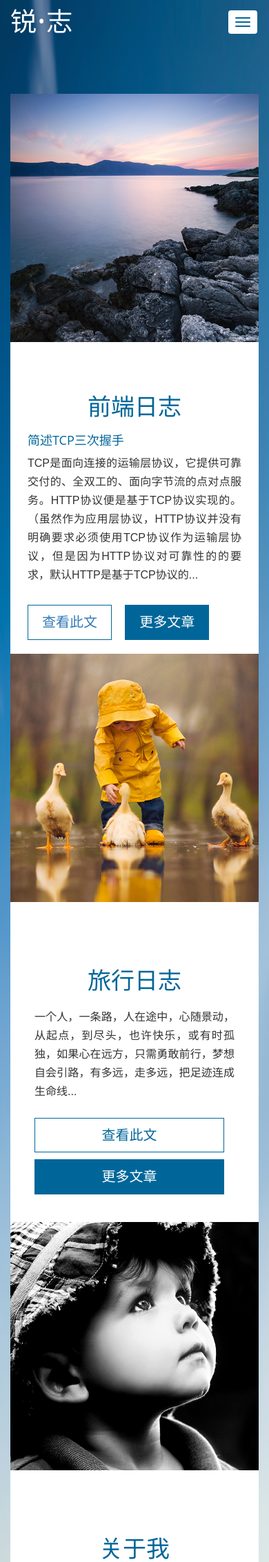
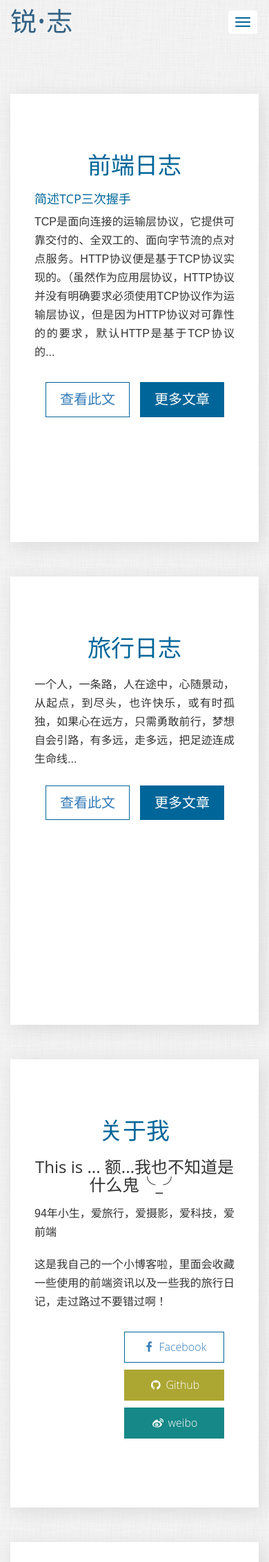
Before and after one commit to XurryAli/xurryblog, a PHP site: page / in a window 390 px wide. Shown: the top 2265 px of the page at 69% size. Run offline with PHP 8.4, Linux system fonts and the light colour scheme.

Commit message:
update by xurry 2017.3.17 12:34

```diff
--- a/css/templatemo-style.css
+++ b/css/templatemo-style.css
@@ -12,14 +12,18 @@ a:focus {
 body{
     margin:0;
     padding:0;
-    background-image:url(../images/back.jpg);
-    background-repeat:no-repeat;
-    background-size:100% 100%;
+    background-image:url(../images/background.png);
+    /*background-repeat:no-repeat;
+    background-size:100% 100%;*/
     font-family: 'Open Sans', sans-serif;
     font-size: 16px;
     font-weight:300;
     text-align:justify;
     text-justify:distribute-all-lines;
+}
+section{
+    box-shadow: 5px 5px 25px #dadada;
+    background: white;
 }
 .row {
     margin-right: 0px;
@@ -57,7 +61,7 @@ p {
     display:none;
 }
 .navbar-brand {
-    color: #fff;
+    color: rgba(2, 61, 105, 0.80);
     font-weight:300;
     font-size: 38px;
 }
@@ -76,7 +80,7 @@ p {
 }
 .fixed-header ul li a{
     text-decoration:none;
-    color:#fff;
+    color:rgba(2, 61, 105, 0.80);
     font-size: 20px;
     font-weight: 300;
     padding: 10px 30px 0;
@@ -93,6 +97,9 @@ p {
     background: rgba(2, 61, 105, 0.80);
     padding: 0;
 }
+.fixed-header.Color{
+    color: white;
+}
 .fixed-header.scroll .navbar-brand {
     font-size: 30px;
 }
@@ -105,7 +112,13 @@ p {
 }
 #front {
     background: white;
-    margin-top: 8.5em;
+    margin: 8.5em 0 5.0rem 0;
+}
+#travel{
+    margin: 0 0 5.0rem 0;
+}
+#about{
+    margin: 0 0 5.0rem 0;
 }
 .content {
     padding-right: 0px;
@@ -114,7 +127,8 @@ p {
 .content-item {
     padding-right: 0px;
     padding-left: 0px;
-    min-height:570px !important;
+    min-height:400px !important;
+    /*border-bottom: 2px dashed #98b7ff; */
 }
 .content-item .more{
     float: right;
@@ -135,11 +149,15 @@ p {
 .last {
     padding-right: 0px;
     padding-left: 0px;
-    min-height:284px !important;
+    min-height:325px !important;
 }
 .background {
     background-color: #fff;
-    padding: 55px 45px;
+    padding: 25px 45px 25px 45px;
+}
+.bg{
+    background: rgba(2, 61, 105, 0.80);
+    color: white;
 }
 .about-text-container {
     font-style: italic;
@@ -156,18 +174,19 @@ p {
 .about-text {
     margin-bottom: 0;
     line-height: 1.6;
+    text-align: center;
 }
 .main-title {
     font-weight: 300;
     font-size: 34px;
     line-height: 1.4;
-    margin-top: 50px;
-    margin-bottom: 70px;
+    margin: 40px 0;
 }
 .section-title {
     font-size: 1.5em;
     margin-top: 0;
     margin-bottom: 25px;
+    text-align: center;
 }
 .dark-blue-text {
     color: #006699;
@@ -221,6 +240,7 @@ p {
     line-height: 27px;
 }
 .btn {
+    float: right;
     border-radius:0px;
     padding: 0;
     margin-top: 20px;
@@ -273,7 +293,6 @@ p {
 .green-btn {
     background:#168887;
     border:1px solid #168887;
-    margin-right: 0;
 }
 .green-btn a{
     color:#fff;
@@ -316,11 +335,17 @@ p {
     padding-left: 0;
     padding-right: 0;
 }
+
+/*底部*/
+footer{
+    margin:5.0rem 0 0  0;
+}
 .footer {
     color:#fff;
     font-size: 14px;
     font-weight: 400;
-    padding:48px 0;
+    padding:20px 0;
+    z-index: 99;
 }
 .footer a {
 	color: #FF6;
@@ -346,13 +371,13 @@ p {
     margin-bottom: 25px;
 }
 
+
+
+
+
+/*媒体查询*/
+
 @media screen and (max-width:1199px){
-    .content-item {
-        min-height: 470px !important;
-    }
-    .content-item img {
-        min-height: 470px !important;
-    }
     .background p {
         line-height: 22px;
     }
@@ -373,7 +398,7 @@ p {
         background-color: #fff;
     }
     .last {
-        min-height: 235px !important;
+        min-height: 400px !important;
     }
     textarea#message {
         height: 125px;
@@ -383,9 +408,6 @@ p {
 @media screen and (max-width: 1199px) and (min-width: 992px) {
     .background {
         padding: 25px;
-    }
-    .background.content-item-1 {
-        padding: 0 40px;
     }
     .btn {
         margin-top: 10px;
@@ -400,9 +422,9 @@ p {
 
 @media screen and (max-width:991px){
 
-    .content-item {
+    /*.content-item {
         min-height: inherit !important;
-    }
+    }*/
     .content-item img {
         min-height: inherit !important;
     }
@@ -434,6 +456,9 @@ p {
 }
 
 @media screen and (max-width:767px){
+    .content-item {
+        min-height: 580px !important;
+    }
     .last {
         min-height: inherit !important;
     }
@@ -464,7 +489,7 @@ p {
     }
     .main-menu ul {
         width: 100%;
-        background-color: #023D69;
+        background: rgba(2, 61, 105, 0.80);
     }
     .main-menu {
         max-height: 0;
@@ -478,7 +503,7 @@ p {
     }
     .main-menu ul li {
         display: block;
-        padding: 10px 0px;
+        padding: 10px 10px;
         width: 100%;
         float:left;
     }
@@ -486,6 +511,7 @@ p {
         padding: 0px 0px;
         width: 100%;
         float: left;
+        color: white !important;
     }
     #home {
         padding-top: 62px;
@@ -501,17 +527,24 @@ p {
     }
 }
 
-@media screen and (max-width: 480px) {
-    .background.content-item-1 {
-        padding: 40px 45px;
-    }
-}
-
 @media screen and (max-width: 420px) {
     .background {
         padding: 40px 35px;
     }
-    .background.content-item-1 {
-        padding: 20px 25px;
+    .bg{
+        background: rgba(2, 61, 105, 0.80);
+        color: white;
     }
 }
+@media screen and (max-width: 390px) {
+     .content-item {
+        min-height: 650px !important;
+    }
+    .background {
+        padding: 40px 35px;
+    }
+    .bg{
+        background: rgba(2, 61, 105, 0.80);
+        color: white;
+    }
+}
--- a/index.html
+++ b/index.html
@@ -34,38 +34,27 @@
 
     <div class="container">
         <section class="col-md-12 content" id="front">
-           <div class="col-lg-6 col-md-6 content-item">
-               <img src="images/1.jpg" alt="Image" class="tm-image">
-           </div>
-           <div class="col-lg-6 col-md-6 content-item content-item-1 background">
-               <!-- <div class="more"><a href="javascript:0;"><span>更多 <i class="fa fa-angle-double-right"></i></span></a></div> -->
+           <div class="col-lg-12 col-md-6 content-item background">
                <h2 class="main-title text-center dark-blue-text">前端日志</h2>
                <h4 class="dark-blue-text">简述TCP三次握手</h4>
                <p>TCP是面向连接的运输层协议，它提供可靠交付的、全双工的、面向字节流的点对点服务。HTTP协议便是基于TCP协议实现的。（虽然作为应用层协议，HTTP协议并没有明确要求必须使用TCP协议作为运输层协议，但是因为HTTP协议对可靠性的的要求，默认HTTP是基于TCP协议的...</p>
+               <button type="button" class="btn dark-blue-btn travelMore"><a href="javascript:0;">更多文章</a></button>
                <button type="button" class="btn dark-blue-bordered-btn"><a href="article.html">查看此文</a></button>
-               <button type="button" class="btn dark-blue-btn travelMore"><a href="javascript:0;">更多文章</a></button>
            </div>
        </section>
 
-       <section class="col-md-12 content padding" id="travel">
-        <div class="col-lg-6 col-md-6 col-md-push-6 content-item">
-           <img src="images/2.jpg" alt="Image" class="tm-image">
-       </div>
-       <div class="col-lg-6 col-md-6 col-md-pull-6 content-item background flexbox">
+       <section class="col-md-12 content" id="travel">
+         <div class="col-lg-12 col-md-6 content-item background">
          <!-- <div class="more"><a href="javascript:0;"><span>更多 <i class="fa fa-angle-double-right"></i></span></a></div> -->
              <h2 class="main-title text-center dark-blue-text">旅行日志</h2>
              <p class="section-text">一个人，一条路，人在途中，心随景动，从起点，到尽头，也许快乐，或有时孤独，如果心在远方，只需勇敢前行，梦想自会引路，有多远，走多远，把足迹连成生命线...</p>
-           <button type="button" class="btn btn-big dark-blue-bordered-btn travelThis">查看此文</button>
-           <button type="button" class="btn btn-big dark-blue-btn travelMore">更多文章</button>
+             <button type="button" class="btn dark-blue-btn travelMore"><a href="javascript:0;">更多文章</a></button>
+             <button type="button" class="btn dark-blue-bordered-btn travelThis"><a href="javascript:0;">查看此文</a></button>
          </div>
-
       </section>
 
        <section class="col-md-12 content" id="about">
-       <div class="col-lg-6 col-md-6 content-item">
-           <img src="images/3.jpg" alt="Image" class="tm-image">
-       </div>
-       <div class="col-lg-6 col-md-6 content-item background flexbox">
+            <div class="col-lg-12 col-md-6 content-item background">
               <h2 class="main-title text-center dark-blue-text">关于我</h2>
               <h2 class="section-title">This is ... 额...我也不知道是什么鬼╰_╯</h2>
               <p>94年小生，爱旅行，爱摄影，爱科技，爱前端</p>
@@ -95,10 +84,7 @@
 
 
        <section class="col-md-12 content" id="contact">
-       <div class="col-lg-6 col-md-6 col-md-push-6 content-item">
-           <img src="images/4.jpg" alt="Image" class="tm-image">
-       </div>
-       <div class="col-lg-6 col-md-6 col-md-pull-6 content-item background flexbox">
+           <div class="col-lg-12 col-md-6 content-item background">
                <h2 class="section-title">联系我</h2>
                <p class="margin-b-25">输入以下信息联系我</p>
 
@@ -137,21 +123,19 @@
 
     </section>
 
+</div>
+
 <footer class="col-md-12 content" id="externals">
- <div class="col-lg-6 col-md-6 last">
-   <img src="images/5.png" alt="Image" class="tm-image">
-</div>
-<div class="col-lg-6 col-md-6 background last about-text-container">
+  <div class="col-lg-12 col-md-6 background bg">
     <h2 class="section-title">关于 锐•志</h2>
     <p class="about-text">更多功能正在完善中...</p>
+    <div class="text-center footer">
+      <div>Copyright &copy; 锐•志 2017. All Rights Reserved</div>
+    </div>
   </div>
 </footer>
 
-</div>
 
-<div class="text-center footer">
-	<div class="container">Copyright &copy; 锐•志 2017. All Rights Reserved</div>
-</div>
 
     <script src="js/jquery.min.js"></script>
     <script type="text/javascript" src="libs/jquery-confirm/jquery-confirm.js"></script>
--- a/js/common.js
+++ b/js/common.js
@@ -3,8 +3,12 @@
 function checkScrollPosition() {
     if($(window).scrollTop() > 50) {
       $(".fixed-header").addClass("scroll");
+      $(".fixed-header a").css("color", "white");
+      $('.navbar-brand').css("color", "white");
   } else {
       $(".fixed-header").removeClass("scroll");
+      $('.navbar-brand').css("color", "rgba(2, 61, 105, 0.80)");
+      $(".fixed-header a").css("color", "rgba(2, 61, 105, 0.80)");
   }
 }
 
```
Also changed, not shown: images/back.jpg (deleted), images/background.png (added), images/bg.png (deleted), images/logo.png (deleted), images/no_img.gif (deleted). Lines whose indentation alone changed are shown as unchanged.
